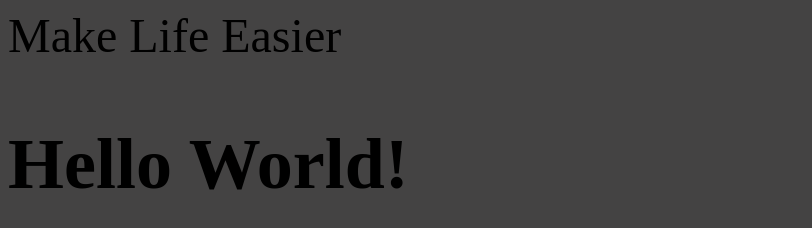
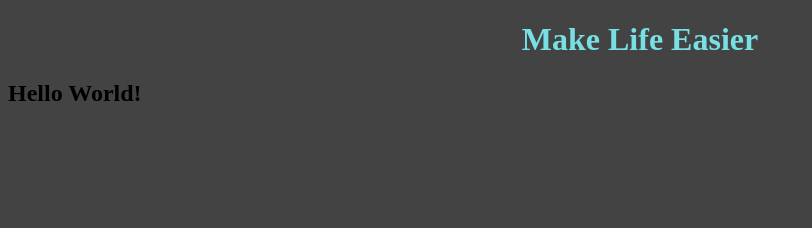
Before and after one commit to mschlack/testproject, a plain HTML site: page index.html in a window 1280 px wide. Shown: the whole page, without its empty margins (0-812 px from the left). Drawn offline with Linux system fonts and the light colour scheme.

```diff
--- a/index.html
+++ b/index.html
@@ -15,7 +15,7 @@
         </title>
     </head>
     <body>
-        <font size="100"h1>
+        <h1 font size="100">
             Make Life Easier
         </h1>
         <h2>
```
